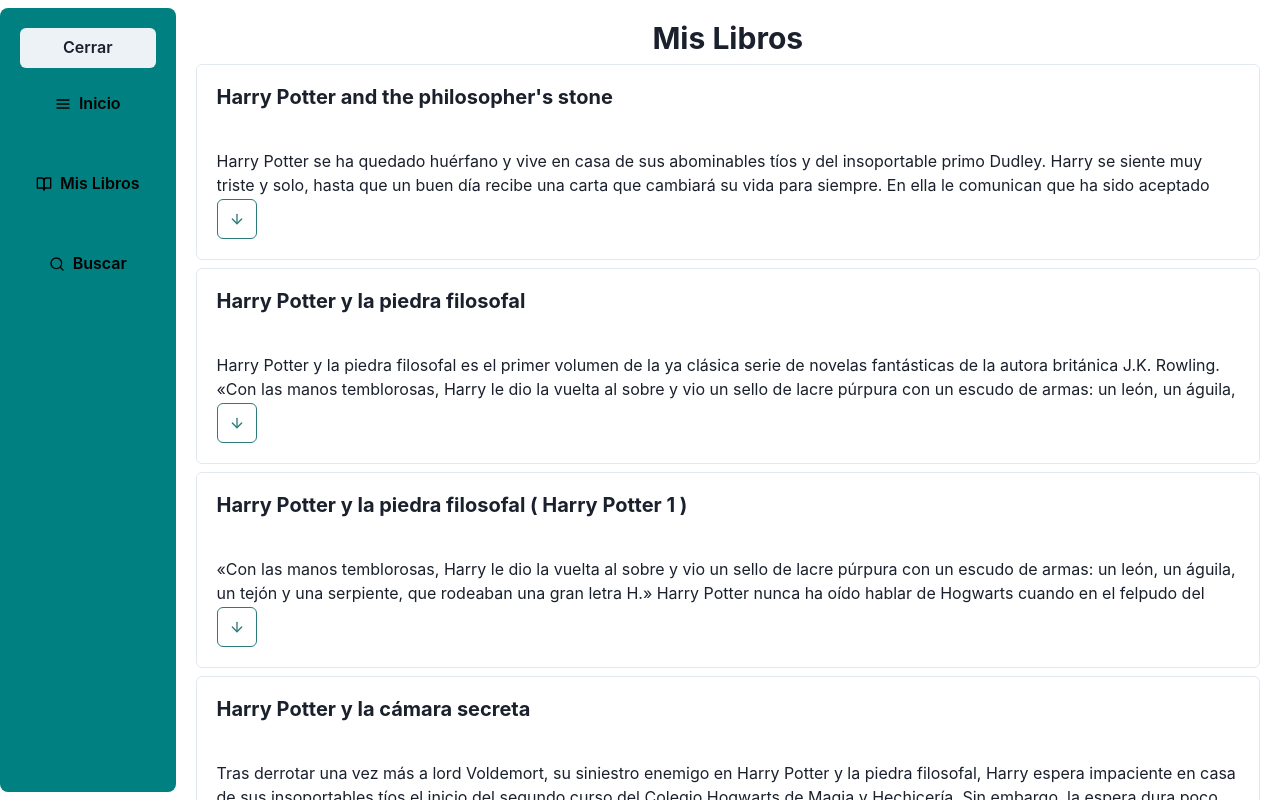
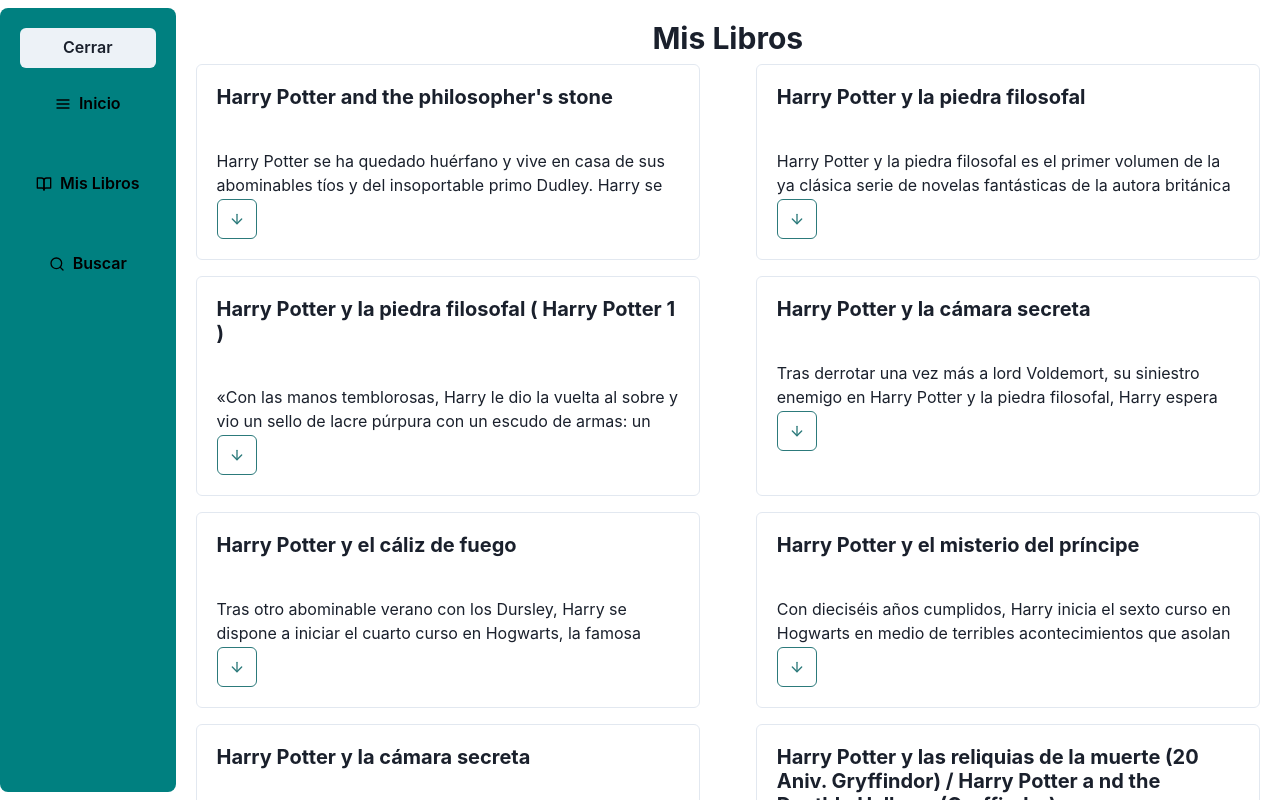
Before and after one commit to FrancoL5/FrontEnd-Recipes, a React (Vite) app: page /myBooks in a window 1280 px wide. Shown: the top 800 px of the page. Built offline with nearby package versions, Linux system fonts and the light colour scheme.

Commit message:
grid for cards

```diff
--- a/src/routes/myBooks.router.tsx
+++ b/src/routes/myBooks.router.tsx
@@ -1,7 +1,7 @@
 import { useEffect, useState } from "react"
 import { useCallVolumens } from "../hooks/useCallData"
 import { Volumens } from "../interfaces/volumens.interface"
-import {  Heading, Stack } from "@chakra-ui/react"
+import { Heading, SimpleGrid, Stack } from "@chakra-ui/react"
 import { BookCard } from "../Components/books/bookCard"
 
 export function MyBooks() {
@@ -14,9 +14,11 @@
     return (
         <Stack w="100%" alignItems="center" pt="5">
             <Heading size="lg">Mis Libros</Heading>
-            {books?.items.map((book, i) => (
-                <BookCard key={i} book={book}></BookCard>
-            ))}
+            <SimpleGrid columns={{  md: 1, lg: 2 }} spacing="1rem" >
+                {books?.items.map((book, i) => (
+                    <BookCard key={i} book={book}></BookCard>
+                ))}
+            </SimpleGrid>
         </Stack>
     )
 }
```
